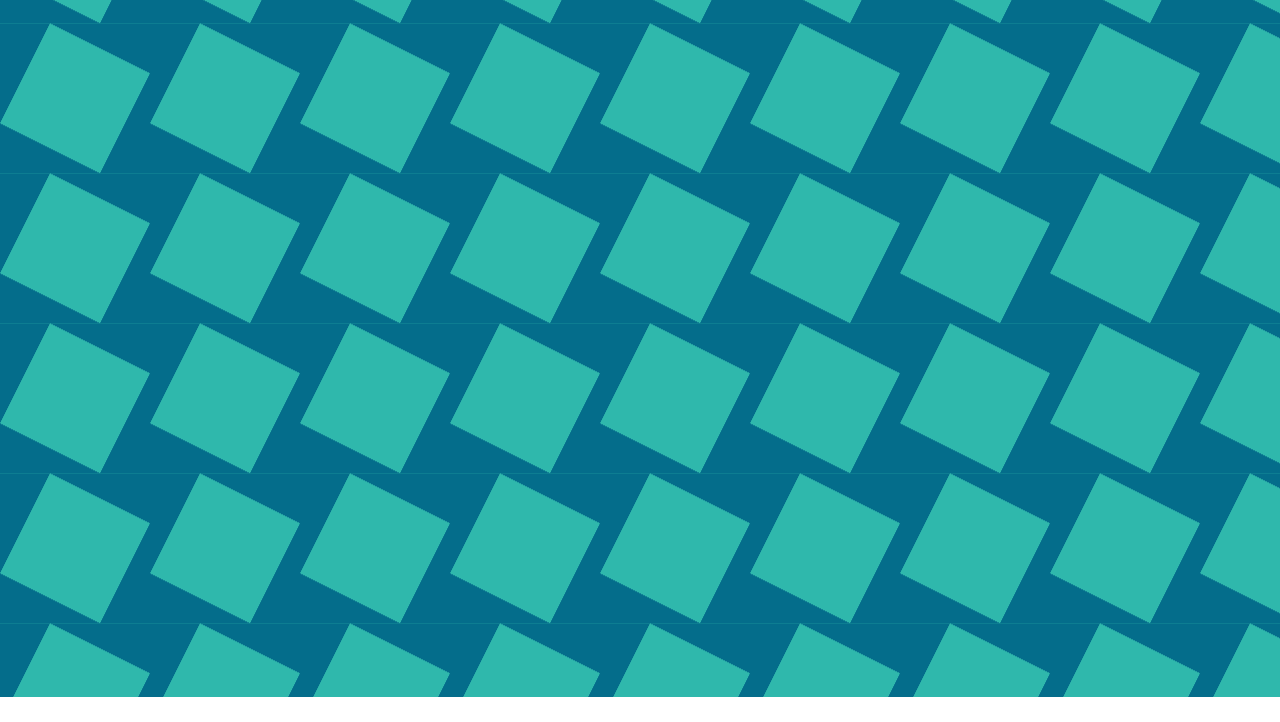
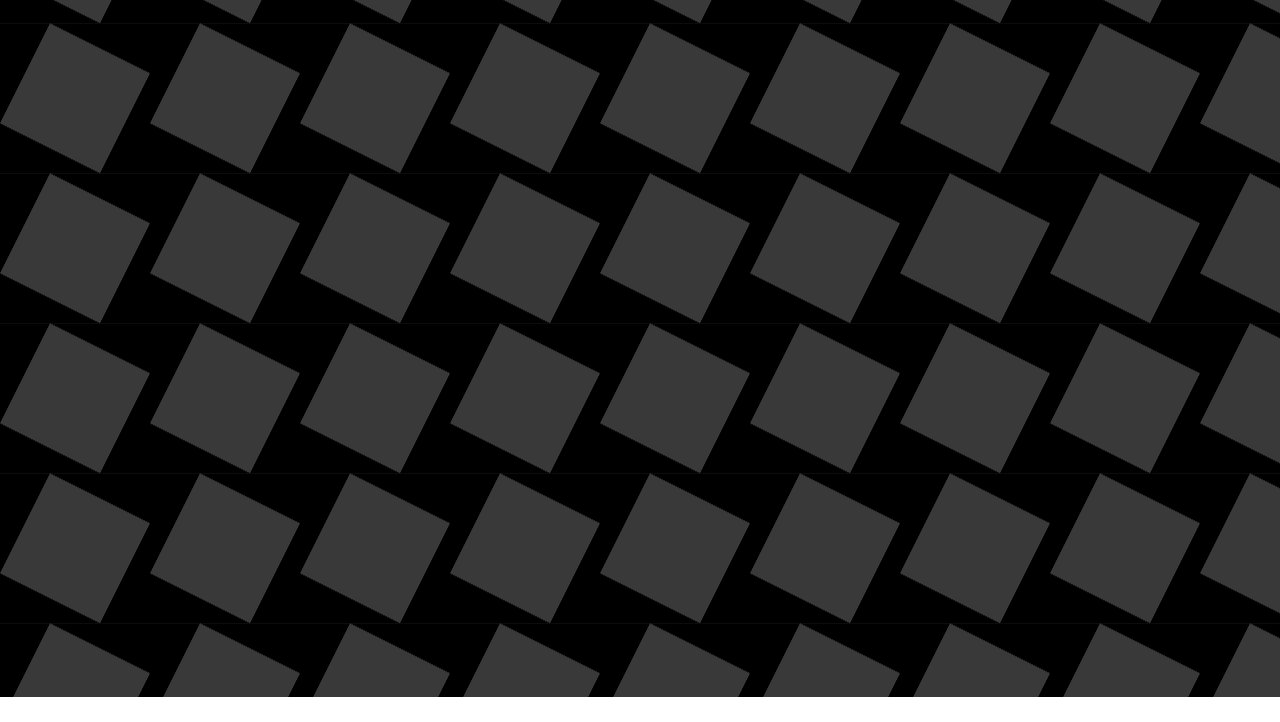
Before and after one commit to obuzietter/calvince-portfolio, a plain HTML site: page index.html in a window 1280 px wide. Shown: the part 103-825 px from the top of the page. Drawn offline with Linux system fonts and the light colour scheme.

Commit message:
mv bg color

```diff
--- a/styles.css
+++ b/styles.css
@@ -28,10 +28,10 @@ body .animated-bg{
             --s: 150px;
             /* control the size */
 
-            --_g: #0000 90deg, #046D8B 0;
+            --_g: #0000 90deg, #000000 0;
             background:
                 conic-gradient(from 116.56deg at calc(100%/3) 0, var(--_g)),
-                conic-gradient(from -63.44deg at calc(200%/3) 100%, var(--_g)) #2FB8AC;
+                conic-gradient(from -63.44deg at calc(200%/3) 100%, var(--_g)) #393939;
             background-size: var(--s) var(--s);
              animation: bgmove 2s infinite alternate;
 
```
